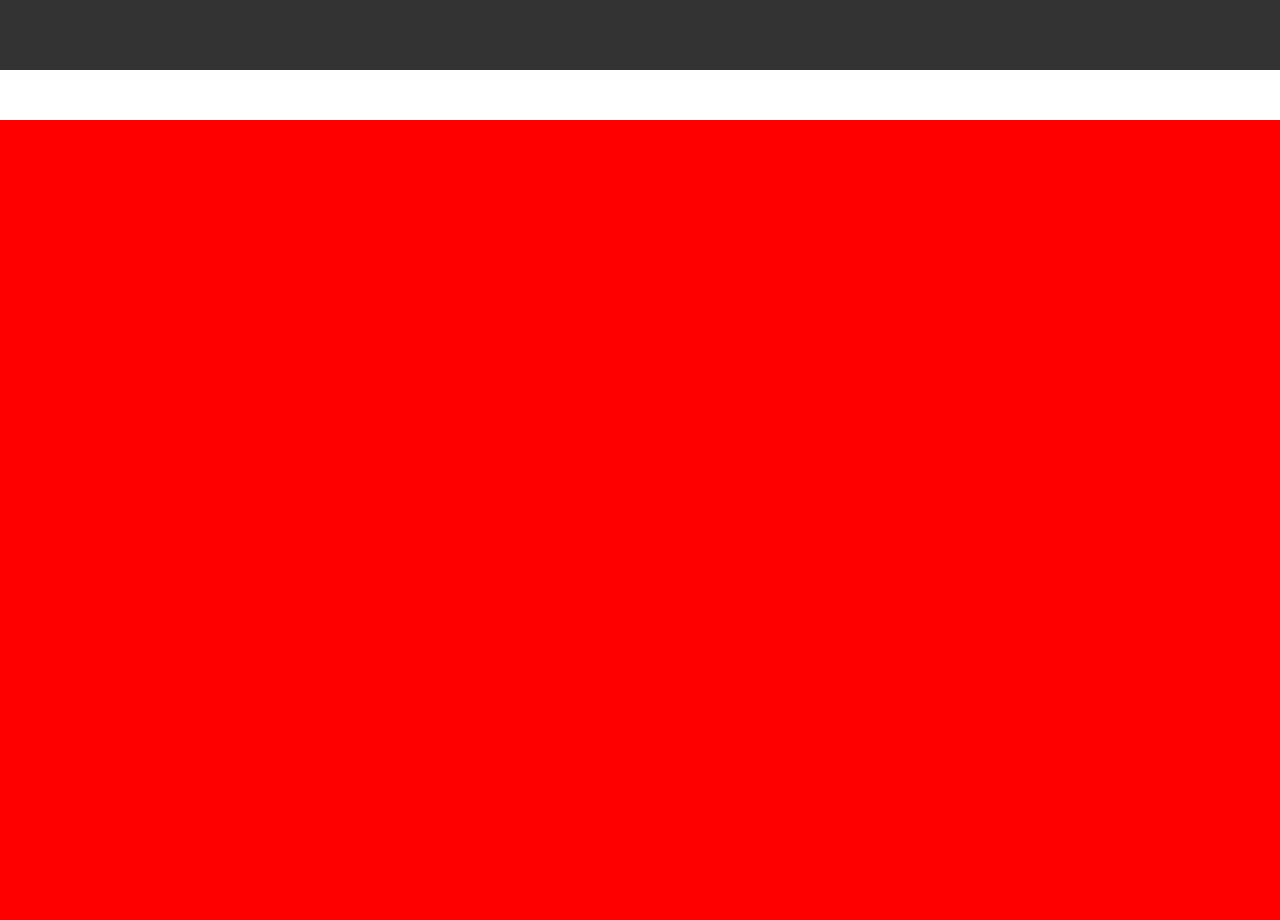
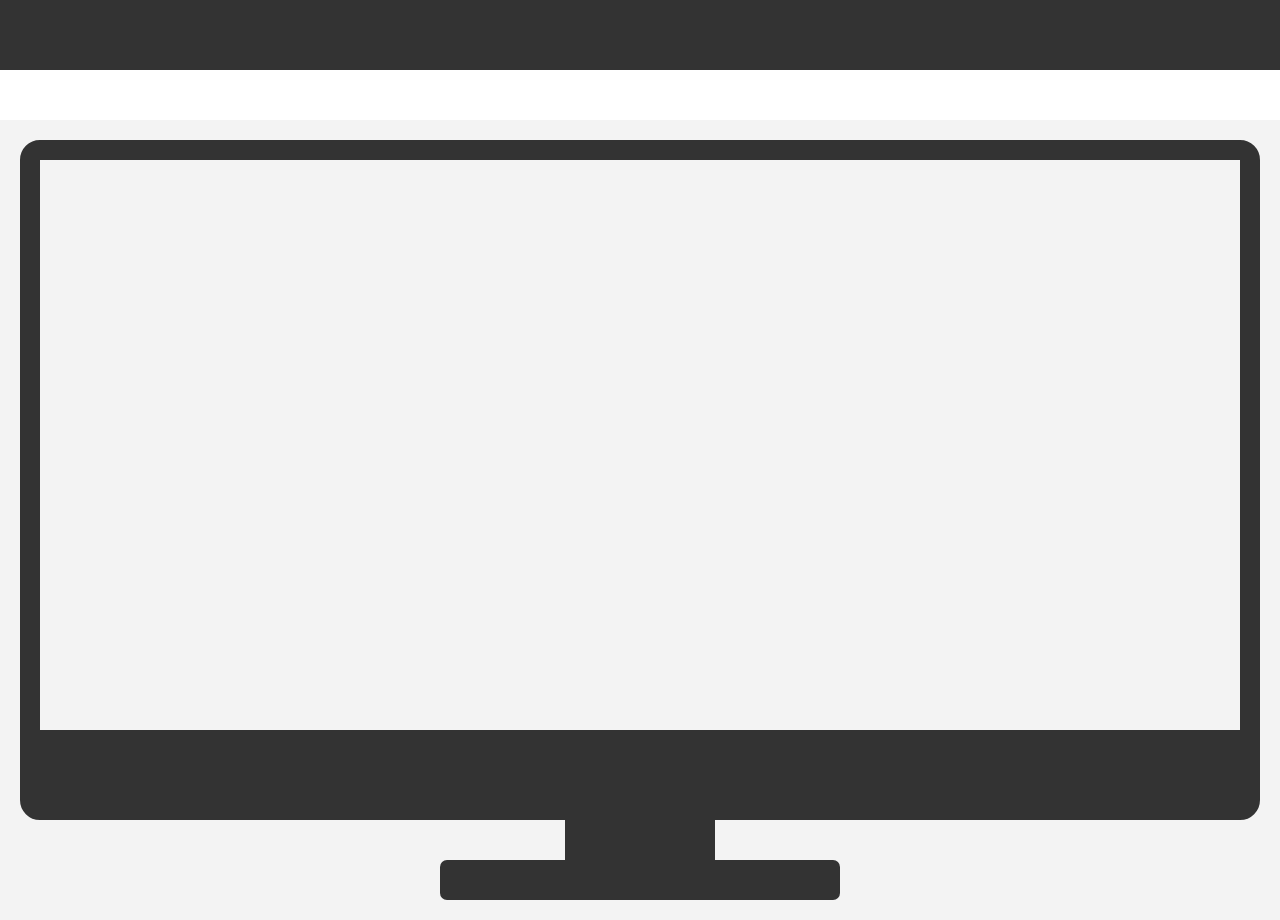
Before and after one commit to kinakome/portfolio, a React (Create React App) app: page / in a window 1280 px wide. Shown: the part 680-1600 px from the top of the page. Built offline with nearby package versions, Linux system fonts and the light colour scheme.

Commit message:
[Add] box layout

```diff
--- a/src/components/Top.tsx
+++ b/src/components/Top.tsx
@@ -5,12 +5,17 @@ type Props = {
 
 }
 
-// 関数コンポーネント（returnに表示するhetmlをかく）
 const Top: React.FC<Props> = () => {
 
   return (
     <div className="top">
-
+      <div className="top__box">
+        <div className="top__box--bottom"></div>
+      </div>
+      <div className="top__foot">
+        <div className="top__foot--up"></div>
+        <div className="top__foot--bottom"></div>
+      </div>
     </div>
   )
 }
--- a/src/style/components/top.scss
+++ b/src/style/components/top.scss
@@ -1,6 +1,36 @@
 .top{
   height: 100vh;
   width: 100vw;
-  background-color: red;
+  background-color: rgb(243, 243, 243);
   margin-top: 50px;
+  padding: 20px 20px 30px 20px;
+  &__box{
+    border: $black 20px solid;
+    border-radius: 20px;
+    height: calc(100vh - 120px);
+    width: calc(100vw - 40px);
+    position: relative;
+    &--bottom{
+      position: absolute;
+      width: 100%;
+      height: 70px;
+      background-color: $black;
+      bottom: 0;
+    }
+  }
+  &__foot{
+    &--up{
+      margin: 0 auto;
+      height: 40px;
+      width: 150px;
+      background-color: $black;
+    }
+    &--bottom{
+      margin: 0 auto;
+      height: 40px;
+      width: 400px;
+      border-radius: 7px;
+      background-color: $black;
+    }
+  }
 }
```
